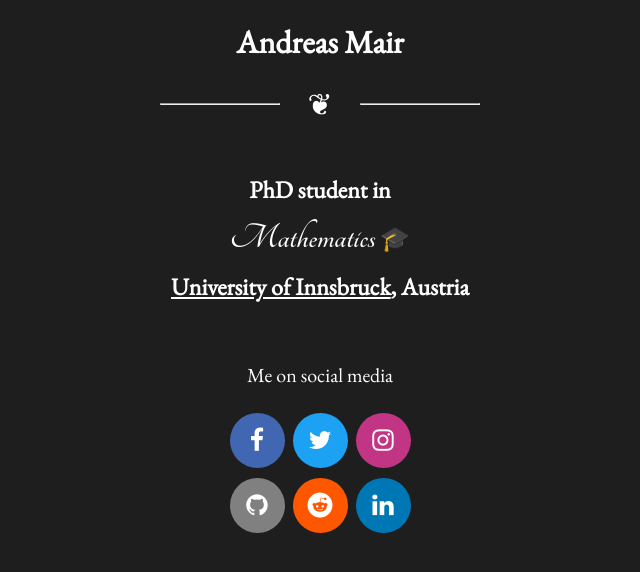
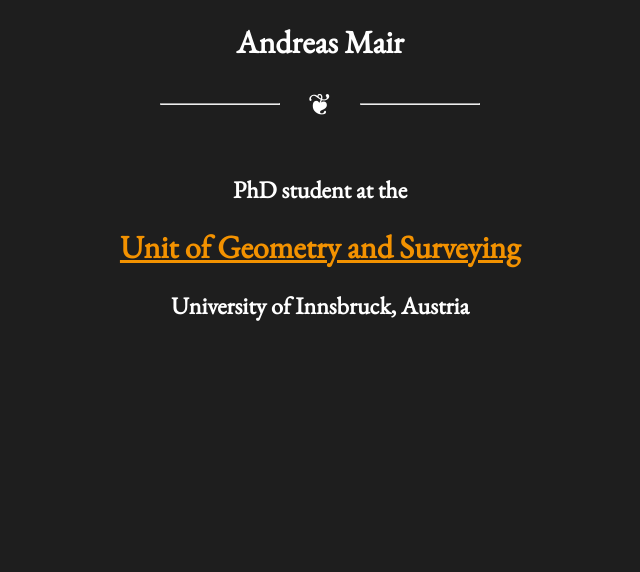
Before and after one commit to squareandroot/squareandroot.github.io, a plain HTML site: page index.html in a window 1280 px wide. Shown: the whole page, without its empty margins (320-960 px from the left). Drawn offline with nearby package versions, Linux system fonts and the light colour scheme.

Commit message:
Update website to new job

```diff
--- a/assets/css/styles.css
+++ b/assets/css/styles.css
@@ -1,5 +1,4 @@
 @import url('https://fonts.googleapis.com/css2?family=EB+Garamond&display=swap');
-@import url('https://fonts.googleapis.com/css2?family=Tangerine:wght@700&display=swap');
 
 * {
     background-color: rgb(30, 30, 30);
@@ -35,80 +34,22 @@
     justify-content: center;
 }
 
-.tangerine {
-    font-family: Tangerine, cursive;
-    font-size: 37px;
-    line-height: 180%;
-}
-
 h1,
 h2 {
     text-align: center;
 }
 
+.orange-link {
+    color: rgb(243, 146, 0);
+    text-decoration: none;
+    text-decoration: underline rgb(243, 146, 0);
+}
+
 .orange-link:hover {
-    text-decoration: underline rgb(243, 146, 0);
-    color: rgb(243, 146, 0);
+    text-decoration: underline rgb(135, 135, 135);
+    color: rgb(135, 135, 135);
 }
 
 .bio {
     margin-top: 50px;
 }
-
-.socialmedia {
-    margin-top: 40px;
-}
-
-.socialmedia > .head {
-    display: flex;
-    justify-content: center;
-}
-
-.content > div {
-    display: flex;
-    justify-content: center;
-}
-
-.fa {
-    padding: 15px;
-    font-size: 25px;
-    width: 25px;
-    text-align: center;
-    text-decoration: none;
-    margin: 5px 4px;
-    border-radius: 50%;
-  }
-
-.fa:hover {
-    opacity: 0.7;
-}
-
-.fa-facebook {
-    background: #4267B2;
-    color: white;
-}
-
-.fa-twitter {
-    background: #1DA1F2;
-    color: white;
-}
-
-.fa-instagram {
-    background: #C13584;
-    color: white;
-}
-
-.fa-reddit {
-    background: #FF5700;
-    color: white;
-}
-
-.fa-github {
-    background: grey;
-    color: white;
-}
-
-.fa-linkedin {
-    background: #0077B5;
-    color: white;
-}
--- a/index.html
+++ b/index.html
@@ -25,28 +25,13 @@
 	</div>
 	<div class="bio">
 		<h2>
-			PhD student in<br>
-			<span class="tangerine">Mathematics</span> &#x1F393;<br>
-			<a class="orange-link" href="https://www.uibk.ac.at/de/geometrie-vermessung/" target="_blank" rel="noreferrer noopener">University of Innsbruck</a>, Austria
+			PhD student at the<br>
+		</h2>
+		<h1>
+			<a class="orange-link" href="https://www.uibk.ac.at/de/geometrie-vermessung/" target="_blank" rel="noreferrer noopener">Unit of Geometry and Surveying</a><br>
+		</h1>
+		<h2>
+			University of Innsbruck, Austria
 		</h2>
 	</div>
-	<div class="socialmedia">
-		<div class="head">
-			<p>Me on social media</p>
-		</div>
-		<div class="content">
-			<div class="content1">
-				<a href="https://www.facebook.com/squareandroot/" class="fa fa-facebook" target="_blank"></a>
-				<a href="https://twitter.com/squareandroot" class="fa fa-twitter" target="_blank"></a>
-				<a href="https://www.instagram.com/squareandroot/" class="fa fa-instagram" target="_blank"></a>
-			</div>
-			<div class="content2">
-				<a href="https://github.com/squareandroot" class="fa fa-github" target="_blank"></a>
-				<a href="https://www.reddit.com/user/squareandroot" class="fa fa-reddit" target="_blank"></a>
-				<a href="https://www.linkedin.com/in/andreas-mair-b88993233/" class="fa fa-linkedin" target="_blank"></a>
-			</div>
-		</div>
-	</div>
-</body>
-
 </html>
```
